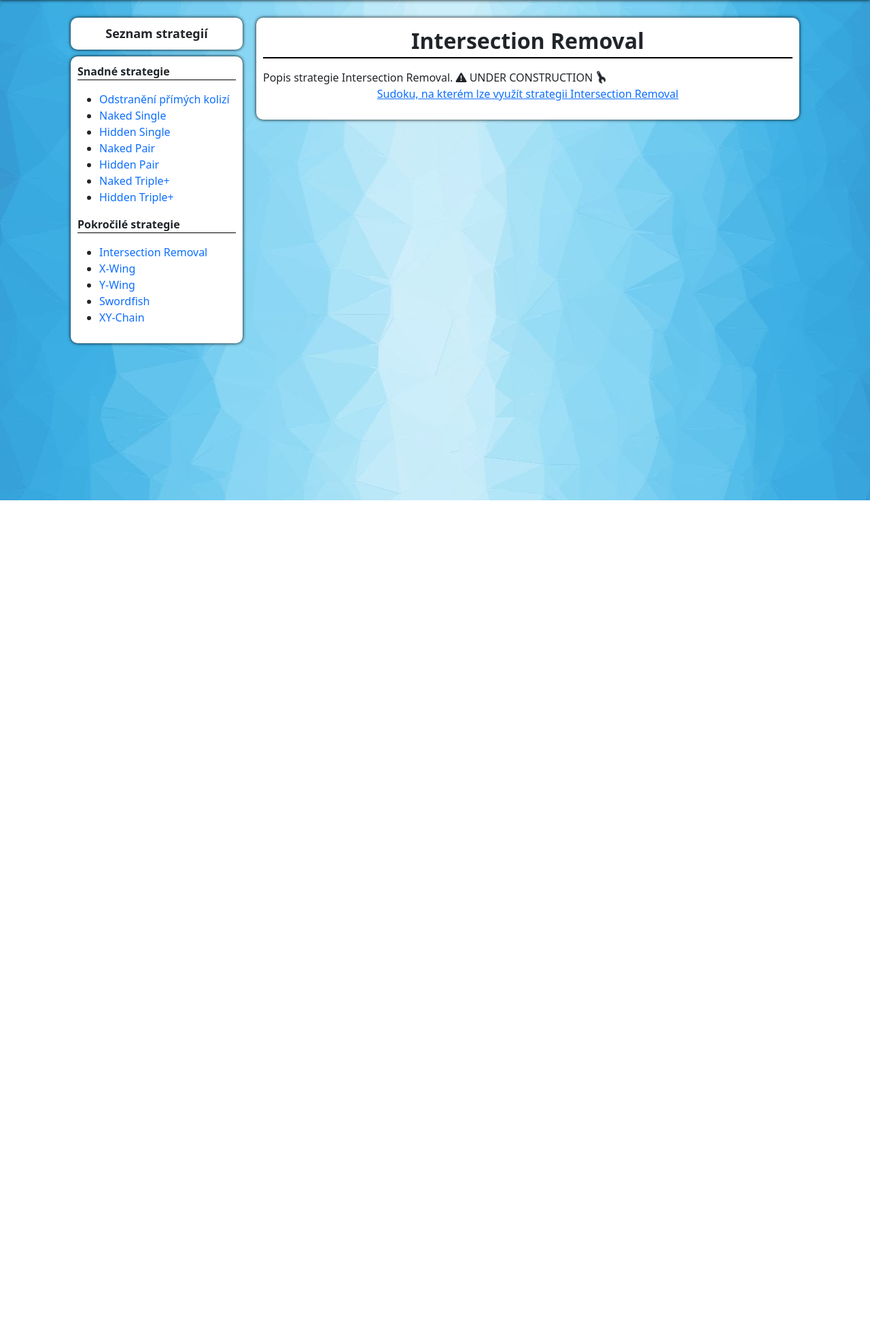
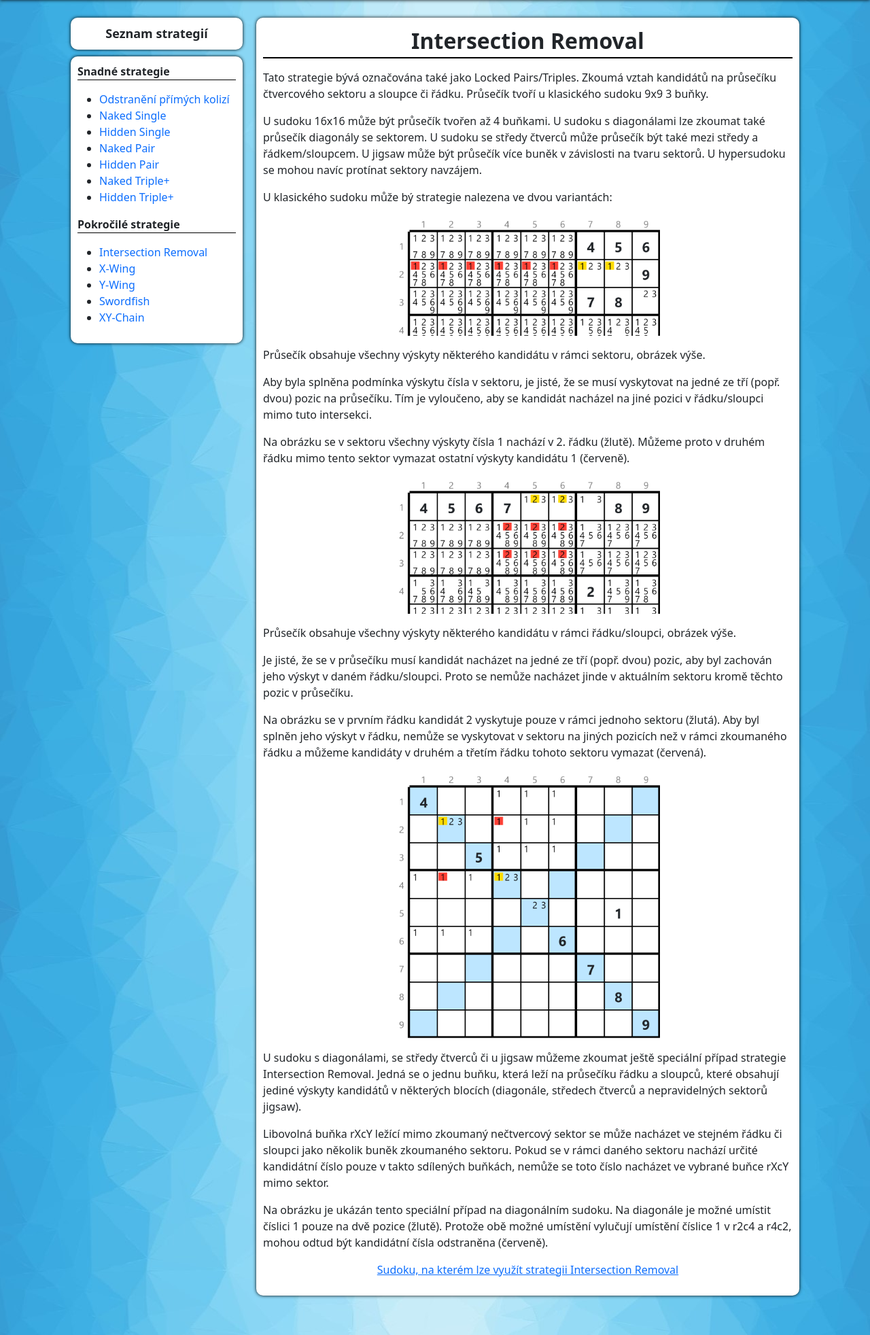
Before and after one commit to hojkas/sudoku-solver, a Django app: page /guides/intersection_removal in a window 1280 px wide. Shown: the part 64-2028 px from the top of the page at 68% size. Before the commit the page ends 800 px from the top, so only its background shows below. Run offline with Django 3.2, Linux system fonts and the light colour scheme; some libraries are stand-ins or nearby versions.

Commit message:
intersection removal

```diff
--- a/templates/guides/intersection_removal.html
+++ b/templates/guides/intersection_removal.html
@@ -1,5 +1,6 @@
 {% extends "guides/guide_base.html" %}
 {% load i18n %}
+{% load static %}
 
 {% block guide_title %}
     Intersection Removal
@@ -7,12 +8,83 @@
 
 {% block guide_content %}
     {% blocktrans %}
-        Popis strategie Intersection Removal.
+        <p>
+        Tato strategie bývá označována také jako Locked Pairs/Triples. Zkoumá vztah kandidátů
+        na průsečíku čtvercového sektoru a sloupce či řádku. Průsečík tvoří u klasického sudoku 9x9 3 buňky.
+        </p>
+        <p>
+            U sudoku 16x16 může být průsečík tvořen až 4 buňkami. U sudoku s diagonálami lze zkoumat také průsečík
+            diagonály se sektorem. U sudoku se středy čtverců může průsečík být také mezi středy a řádkem/sloupcem.
+            U jigsaw může být průsečík více buněk v závislosti na tvaru sektorů. U hypersudoku se mohou navíc protínat
+            sektory navzájem.
+        </p>
+        <p>U klasického sudoku může bý strategie nalezena ve dvou variantách:</p>
     {% endblocktrans %}
 
-    <i class="fas fa-exclamation-triangle"></i>
-    UNDER CONSTRUCTION
-    <i class="fas fa-spin fa-wrench"></i> <!-- TODO construction -->
+    <p class="guide-image-div">
+        <img src="{% static "img/strategy_intersection_removal_1.png" %}">
+    </p>
+
+    {% blocktrans %}
+        <p>
+            Průsečík obsahuje všechny výskyty některého kandidátu v rámci sektoru, obrázek výše.
+        </p>
+        <p>
+            Aby byla splněna podmínka výskytu čísla v sektoru, je jisté, že se musí vyskytovat
+            na jedné ze tří (popř. dvou) pozic na průsečíku. Tím je vyloučeno, aby se kandidát
+            nacházel na jiné pozici v řádku/sloupci mimo tuto intersekci.
+        </p>
+        <p>
+            Na obrázku se v sektoru všechny výskyty čísla 1 nachází v 2. řádku (žlutě).
+            Můžeme proto v druhém řádku mimo tento sektor vymazat ostatní
+            výskyty kandidátu 1 (červeně).
+        </p>
+    {% endblocktrans %}
+
+    <p class="guide-image-div">
+        <img src="{% static "img/strategy_intersection_removal_2.png" %}">
+    </p>
+
+    {% blocktrans %}
+        <p>
+            Průsečík obsahuje všechny výskyty některého kandidátu v rámci řádku/sloupci, obrázek výše.
+        </p>
+        <p>
+            Je jisté, že se v průsečíku musí kandidát nacházet na jedné ze tří (popř. dvou) pozic,
+            aby byl zachován jeho výskyt v daném řádku/sloupci. Proto se nemůže nacházet jinde
+            v aktuálním sektoru kromě těchto pozic v průsečíku.
+        </p>
+        <p>
+            Na obrázku se v prvním řádku kandidát 2 vyskytuje pouze v rámci
+            jednoho sektoru (žlutá). Aby byl splněn jeho výskyt v řádku, nemůže se vyskytovat
+            v sektoru na jiných pozicích než v rámci zkoumaného řádku a můžeme kandidáty v druhém
+            a třetím řádku tohoto sektoru vymazat (červená).
+        </p>
+    {% endblocktrans %}
+
+    <p class="guide-image-div">
+        <img src="{% static "img/strategy_intersection_removal_3.png" %}">
+    </p>
+
+    {% blocktrans %}
+        <p>
+            U sudoku s diagonálami, se středy čtverců či u jigsaw můžeme zkoumat ještě speciální případ strategie
+            Intersection Removal. Jedná se o jednu buňku, která leží na průsečíku řádku a sloupců, které obsahují
+            jediné výskyty kandidátů v některých blocích (diagonále, středech čtverců a nepravidelných sektorů jigsaw).
+        </p>
+        <p>
+            Libovolná buňka rXcY ležící mimo zkoumaný nečtvercový sektor se může nacházet ve
+            stejném řádku či sloupci jako několik buněk zkoumaného sektoru. Pokud se v rámci daného
+            sektoru nachází určité kandidátní číslo pouze v takto sdílených buňkách, nemůže se toto
+            číslo nacházet ve vybrané buňce rXcY mimo sektor.
+        </p>
+        <p>
+            Na obrázku je ukázán tento speciální případ na diagonálním sudoku.
+            Na diagonále je možné umístit číslici 1 pouze na dvě pozice (žlutě). Protože obě
+            možné umístění vylučují umístění číslice 1 v r2c4 a r4c2, mohou odtud být kandidátní čísla
+            odstraněna (červeně).
+        </p>
+    {% endblocktrans %}
 
     <p style="text-align: center">
         <a href="/solver/sudoku9x9?load_from=string&cells=38.2514.757.9..1....23.758.821.9..75...7158..7.5.2..412.8..67....3.72.18..7..925.">
```
Also changed, not shown: templates/guides/swordfish.html (+11 -4 lines), templates/guides/x-wing.html (+11 -4 lines), templates/guides/xy-chain.html (+20 -4 lines), templates/guides/y-wing.html (+29 -4 lines), static/img/strategy_intersection_removal_1.png (added), static/img/strategy_intersection_removal_2.png (added), static/img/strategy_intersection_removal_3.png (added), static/img/strategy_swordfish.png (added), static/img/strategy_x_wing.png (added), static/img/strategy_xy_chain_1.png (added), static/img/strategy_xy_chain_2.png (added), static/img/strategy_y_wing_1.png (added), static/img/strategy_y_wing_2.png (added), static/img/strategy_y_wing_3.png (added), 1 more files.
